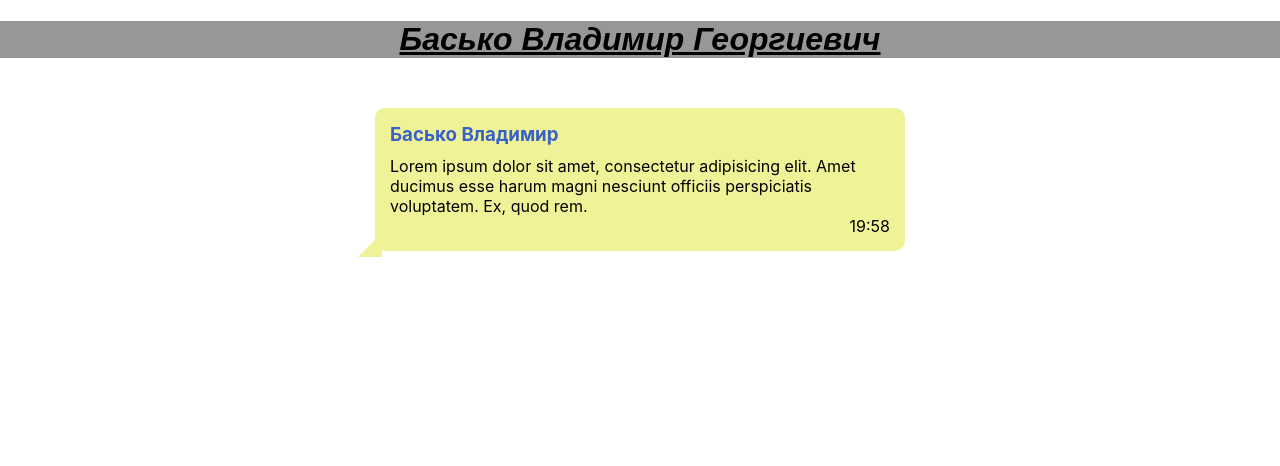
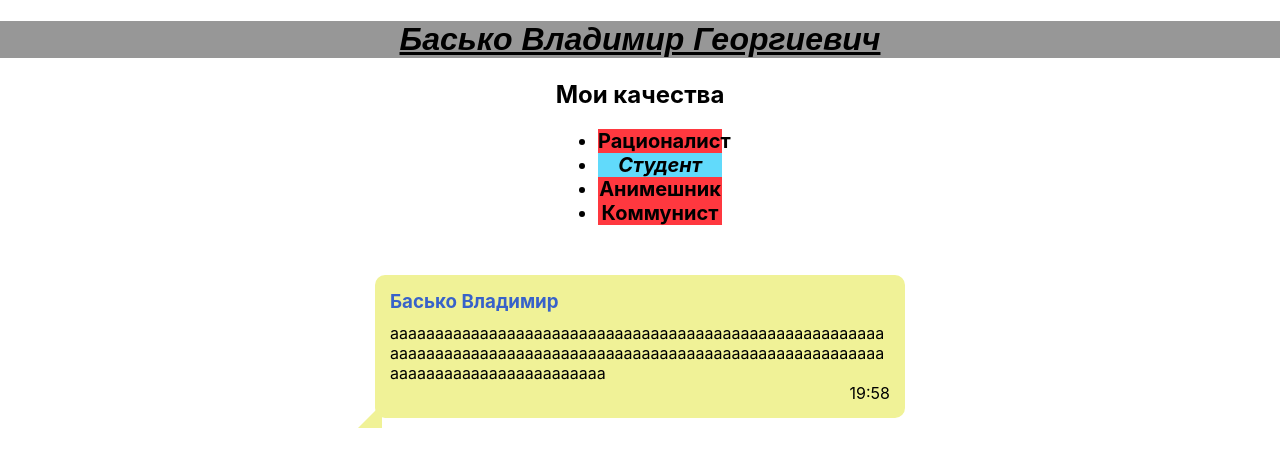
Before and after one commit to Basko-Vladimir/Ignat-tasks, a React (Create React App) app: page / in a window 1280 px wide. Shown: the top 466 px of the page. Built offline with nearby package versions, Linux system fonts and the light colour scheme.

Commit message:
Home work №2

```diff
--- a/src/components/MessageTelegram/MessageTelegram.jsx
+++ b/src/components/MessageTelegram/MessageTelegram.jsx
@@ -5,10 +5,7 @@ const MessageTelegram = (props) => {
     return (
         <div className={styles.messageBlock}>
             <h3 className={styles.senderName}>Басько Владимир</h3>
-            <p className={styles.message}>Lorem ipsum dolor sit amet, consectetur
-                adipisicing elit. Amet ducimus esse harum magni nesciunt officiis
-                perspiciatis voluptatem. Ex, quod rem.
-            </p>
+            <p className={styles.message}>aaaaaaaaaaaaaaaaaaaaaaaaaaaaaaaaaaaaaaaaaaaaaaaaaaaaaaaaaaaaaaaaaaaaaaaaaaaaaaaaaaaaaaaaaaaaaaaaaaaaaaaaaaaaaaaaaaaaaaaaaaaaaaaaaaaaaa</p>
             <p className={styles.time}>{props.time}</p>
         </div>
     )
--- a/src/components/MessageTelegram/MessageTelegram.module.css
+++ b/src/components/MessageTelegram/MessageTelegram.module.css
@@ -6,6 +6,7 @@
     background-color: #f0f297;
     border-radius: 10px;
     padding: 15px;
+    word-break: break-all;
 }
 
 .messageBlock:before {
@@ -14,7 +15,7 @@
     width: 0;
     height: 0;
     left: -17px;
-    top: 125px;
+    top: 129px;
     border: 12px solid;
     border-color: transparent #f0f297 #f0f297 transparent;
 }
--- a/src/components/MyName/MyName.jsx
+++ b/src/components/MyName/MyName.jsx
@@ -2,9 +2,14 @@ import React from "react";
 import styles from "./MyName.module.css";
 
 const MyName = () => {
+    let myQualities = ['Рационалист', 'Студент', 'Анимешник', 'Коммунист'];
     return (
         <div className={styles.myNameBlock}>
             <h1>Басько Владимир Георгиевич</h1>
+            <h2>Мои качества</h2>
+            <ul>
+                {myQualities.map((quality, i) => <li className={(i === 1) ? styles.specialQuality : styles.quality} key={i}>{quality}</li>)}
+            </ul>
         </div>
     )
 };
--- a/src/components/MyName/MyName.module.css
+++ b/src/components/MyName/MyName.module.css
@@ -4,4 +4,21 @@
     background-color: #979797;
     font-weight: bold;
     text-decoration: underline;
+
 }
+
+.myNameBlock .specialQuality, .quality{
+    width: 10%;
+    margin: 0 auto;
+    font-weight: bolder;
+    font-size: 20px;
+}
+
+.myNameBlock .specialQuality {
+    background-color: #61dafb;
+    font-style: italic;
+}
+
+.myNameBlock .quality {
+    background-color: #ff383f;
+}
```
